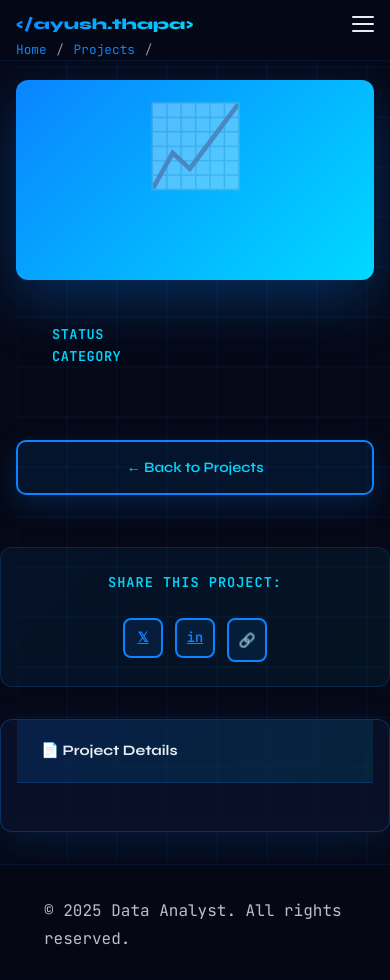
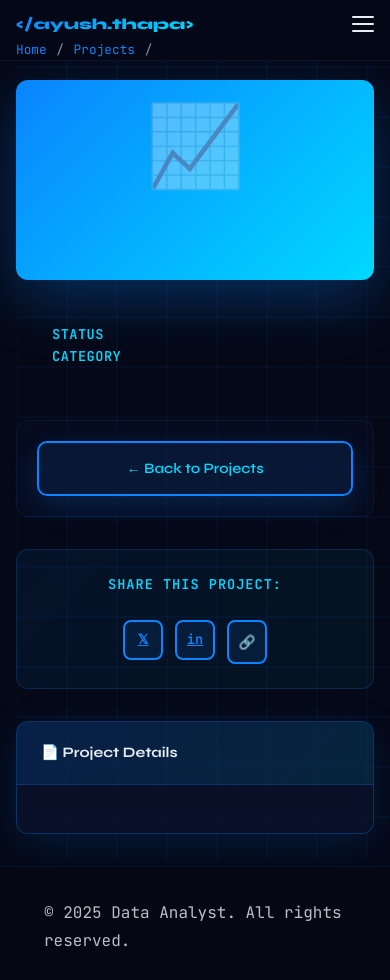
Before and after one commit to thapa-ayush/data_analyst_portfolio, a Django app: template portfolio/templates/portfolio/project_detail.html in a window 390 px wide. Before the commit the page ends 945 px from the top, so only its background shows below. Run offline with Django 5.2, Linux system fonts and the light colour scheme; the template is opened without the code that fills it, so the values that code supplies are empty.

Commit message:
Fix Project Details section mobile side gaps

```diff
--- a/portfolio/templates/portfolio/project_detail.html
+++ b/portfolio/templates/portfolio/project_detail.html
@@ -877,14 +877,15 @@
             margin: 2rem 1rem 1rem 1rem;
             padding: 0;
             box-sizing: border-box;
+            width: calc(100% - 2rem);
         }
 
         .document-container {
             max-height: 400px;
-            margin: 2rem auto;
-            padding: 0 1rem;
-            max-width: 100%;
-            width: 100%;
+            margin: 2rem 1rem;
+            padding: 0;
+            max-width: calc(100% - 2rem);
+            width: calc(100% - 2rem);
             box-sizing: border-box;
         }
 
@@ -903,10 +904,11 @@
 
         .technologies-grid {
             gap: 0.75rem;
-            margin: 0 0 2rem 0;
-            padding: 0 1rem;
+            margin: 0 1rem 2rem 1rem;
+            padding: 0;
             grid-template-columns: repeat(auto-fill, minmax(70px, 1fr));
             box-sizing: border-box;
+            width: calc(100% - 2rem);
         }
 
         .tech-card {
@@ -922,11 +924,15 @@
         }
 
         .project-links {
-            margin: 2rem 0;
+            margin: 2rem 1rem;
             gap: 0.75rem;
-            padding: 1.25rem 1rem;
+            padding: 1.25rem;
             box-sizing: border-box;
             flex-direction: column;
+            width: calc(100% - 2rem);
+            background: rgba(10, 20, 50, 0.3);
+            border: 1px solid var(--grid-color);
+            border-radius: 12px;
         }
 
         .btn-project {
@@ -935,13 +941,14 @@
         }
 
         .share-section {
-            margin: 2rem 0;
-            padding: 1.5rem 1rem;
+            margin: 2rem 1rem;
+            padding: 1.5rem;
             gap: 1rem;
             box-sizing: border-box;
             flex-direction: column;
             align-items: center;
             justify-content: center;
+            width: calc(100% - 2rem);
         }
 
         .share-label {
@@ -969,10 +976,11 @@
         }
 
         .related-projects {
-            margin: 2.5rem 0;
-            padding: 1.5rem 1rem;
+            margin: 2.5rem 1rem;
+            padding: 1.5rem;
             box-sizing: border-box;
             overflow-x: hidden;
+            width: calc(100% - 2rem);
         }
 
         .related-projects h2 {
```
